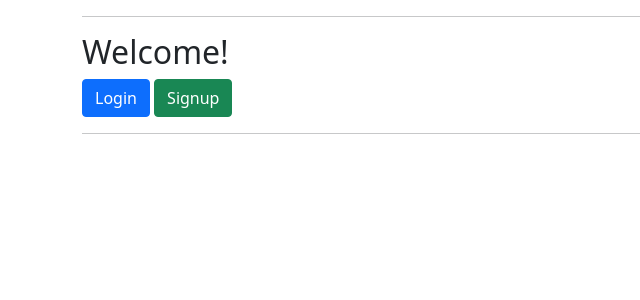
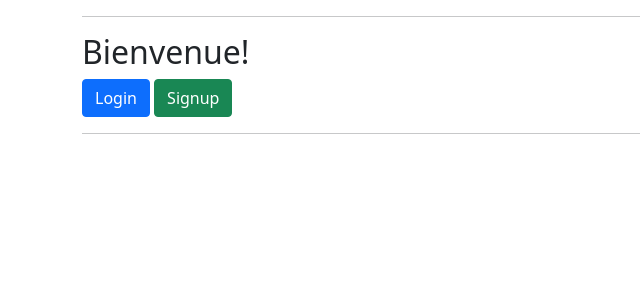
Before and after one commit to Meriem-MALKYA/PFA, a Django app: page / in a window 1280 px wide. Shown: the top 300 px of the page, without its empty margins (0-640 px from the left). Run offline with Django 5.2, Linux system fonts and the light colour scheme.

Commit message:
Updated home.html template

```diff
--- a/project/templates/home.html
+++ b/project/templates/home.html
@@ -3,7 +3,7 @@
 {% block title %}Login{% endblock %}
 
 {% block content %}
-   <h2>Welcome!</h2>
+   <h2>Bienvenue!</h2>
    {% if user.is_authenticated %}
       Hi {{ user.username }}!
       <a href="/signout" class="btn btn-danger">Logout</a>
```
